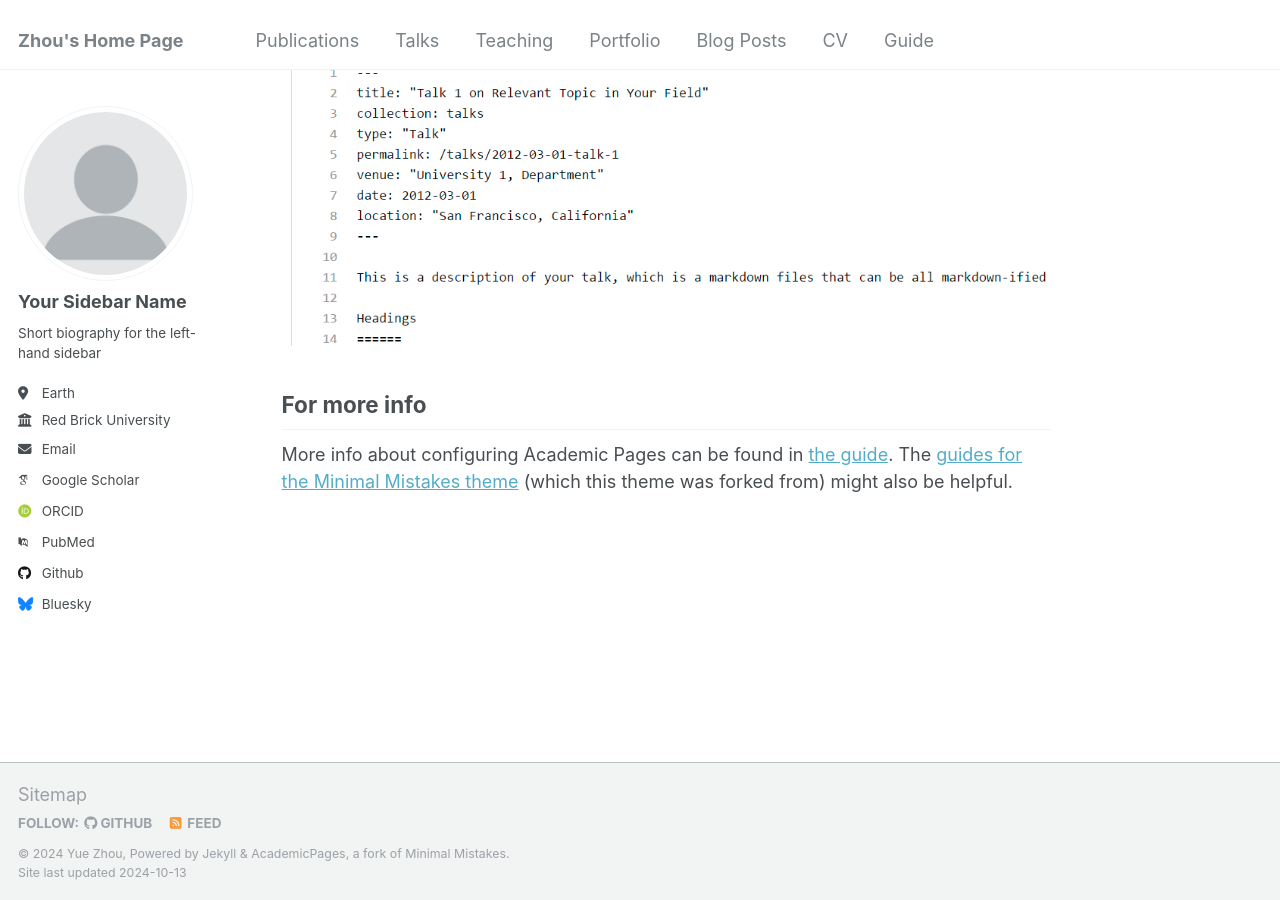
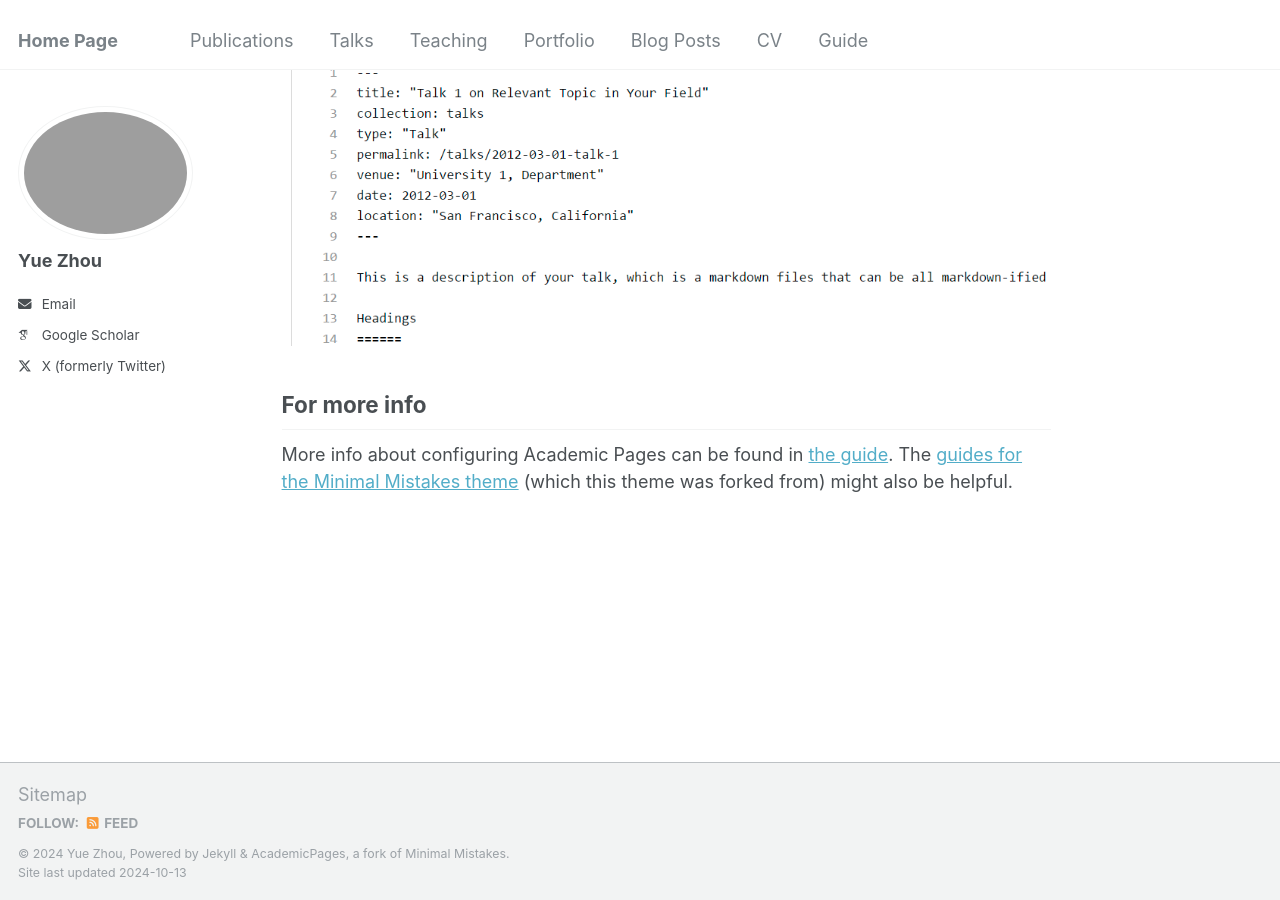
Before and after one commit to Yue-LLM-Pit/Yue-LLM-Pit.github.io, a Jekyll site: the page built from _pages/about.md, in a window 1280 px wide and 900 px high, scrolled down 2643 px. Built offline with Jekyll 4.4.1, drawn with Linux system fonts in a browser that asks for light colours; some web fonts are replaced.

Commit message:
Add files via upload

```diff
--- a/_config.yml
+++ b/_config.yml
@@ -8,7 +8,7 @@
 
 # Basic Site Settings
 locale                   : "en-US"
-title                    : "Zhou's Home Page"
+title                    : "Home Page"
 title_separator          : "-"
 name                     : &name "Yue Zhou"
 description              : &description "personal description"
@@ -21,35 +21,35 @@ repository               : "yue-llm-pit/yue-llm-pit.github.io"
 #               Additional customization can be done by editing /_includes/author-profile.html
 author:
   # Biographic information
-  avatar           : "profile.png"
-  name             : "Your Sidebar Name"
+  avatar           : "ava_violin.JPG"
+  name             : "Yue Zhou"
   pronouns         : # example: "she/her"
-  bio              : "Short biography for the left-hand sidebar"
-  location         : "Earth"
-  employer         : "Red Brick University"
+  bio              : " " #"Short biography for the left-hand sidebar"
+  location         : #"Earth"
+  employer         : #"University of IIlinois Chicago"
   uri              : # URL
-  email            : "none@example.org"
+  email            : "yzhou232@uic.edu"
 
   # Academic websites
   arxiv            : # URL - Update with the correct link to your profile
-  googlescholar    : "https://scholar.google.com/citations?user=PS_CX0AAAAAJ"
+  googlescholar    : "https://scholar.google.com/citations?hl=en&user=nBpU2rYAAAAJ"
   impactstory      : # URL
-  orcid            : "http://orcid.org/yourorcidurl"
+  orcid            : #"http://orcid.org/yourorcidurl"
   semantic         : # URL
-  pubmed           : "https://www.ncbi.nlm.nih.gov/pubmed/?term=john+snow"
+  pubmed           : #"https://www.ncbi.nlm.nih.gov/pubmed/?term=john+snow"
   researchgate     : # URL
 
   # Repositories and software development
   bitbucket        : # Username - Update with your username on the site
   codepen          : # Username
   dribbble         : # Username
-  github           : "academicpages"
+  github           : #"academicpages"
   kaggle           : # Username
   stackoverflow    : # User number or user number and name (i.e., use "1" or "1/jeff-atwood")
 
   # Social media
-  bluesky          : "bsky.app" # Replace this with you Bluesky username
-  facebook         : # Username
+  bluesky          : #"bsky.app" # Replace this with you Bluesky username
+  facebook         :  # Username
   flickr           : # Username
   foursquare       : # Username
   goodreads        : # Username
@@ -65,7 +65,7 @@ author:
   steam            : # Username
   telegram         : # URL
   tumblr           : # Username
-  twitter          : # Username for X / Twitter
+  twitter          : "DataFleuret" # Username for X / Twitter
   vine             : # Username
   weibo            : # Username
   wikipedia        : # Username
```
